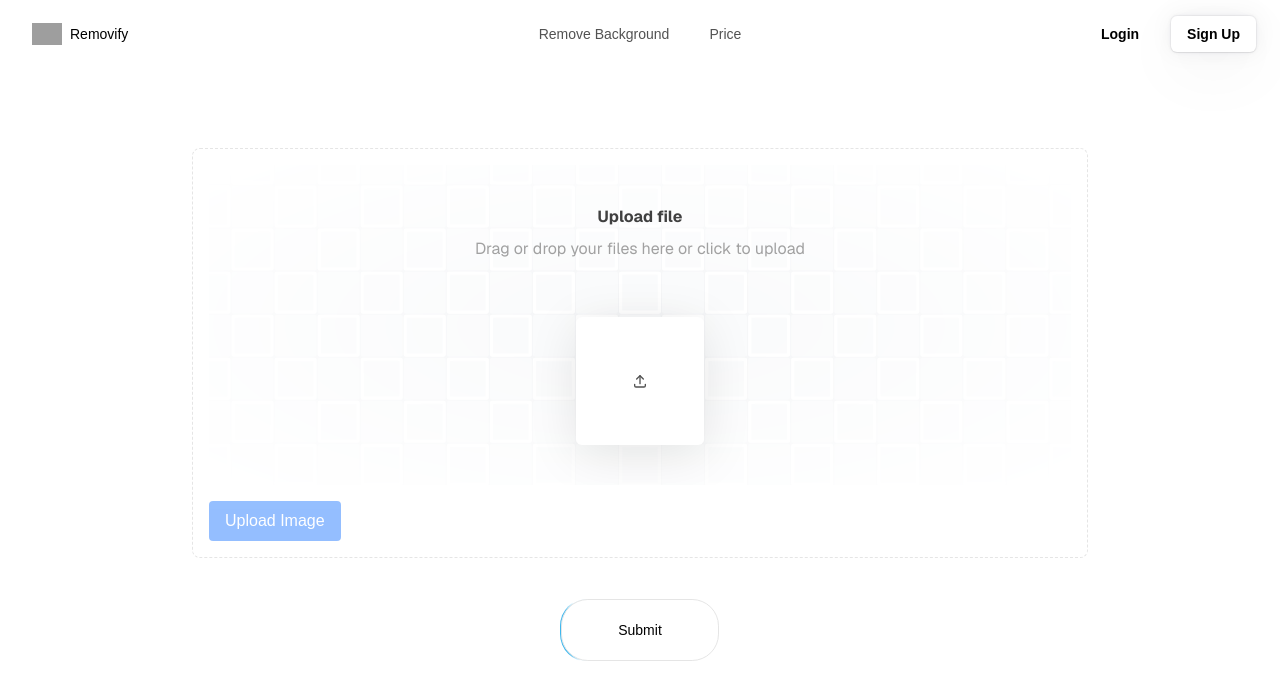
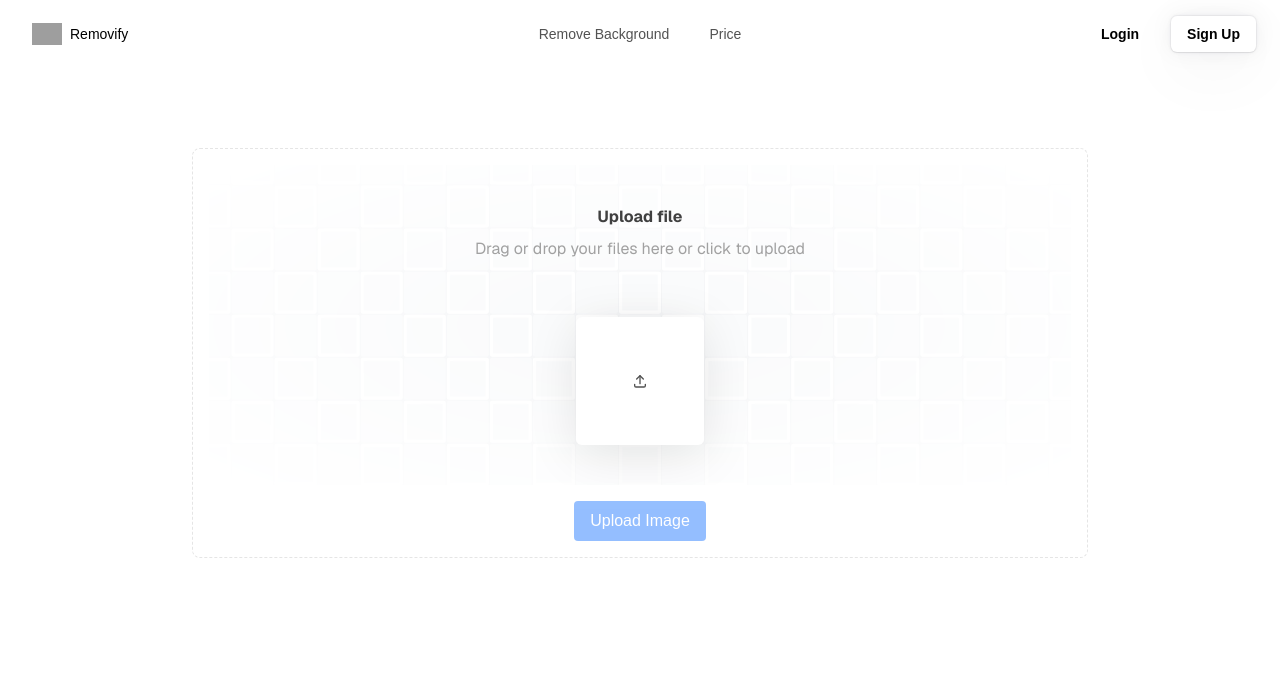
Before and after one commit to h4r1z1b4mx/Removify, a Next.js app in the folder frontend/: page /upload in a window 1280 px wide. Shown: the top 700 px of the page. Built offline with nearby package versions, Linux system fonts and the light colour scheme; grey boxes are pictures that could not be loaded.

Commit message:
issue solved

```diff
--- a/frontend/src/app/upload/page.js
+++ b/frontend/src/app/upload/page.js
@@ -12,10 +12,6 @@
         <div>
         <FileUploadDemo/>
         </div>
-        <Link href={'/download'} className=" w-full flex item-center">
-
-          <MovingBorderDemo/>
-        </Link>
       </div>
     </>
   );
--- a/frontend/src/components/FileUploadDemo.jsx
+++ b/frontend/src/components/FileUploadDemo.jsx
@@ -68,7 +68,7 @@
       console.log('Response received:', response.data);
 
       // Navigate to download page with the image data
-      router.push(`/download?imageId=${response.data.image_id}`);
+      router.push(`/download?imageId=${response.data.original_filename}`);
     } catch (err) {
       setLoading(false);
       console.error('Full error details:', err);
@@ -92,7 +92,7 @@
     <div className="w-full max-w-4xl mx-auto min-h-96 border border-dashed bg-white dark:bg-black border-neutral-200 dark:border-neutral-800 rounded-lg p-4">
       <FileUpload onChange={handleFileUpload} />
 
-      <div className="mt-4">
+      <div className="w-full flex justify-center mt-4">
         <button
           onClick={handleSubmit}
           className="px-4 py-2 bg-blue-500 text-white rounded hover:bg-blue-600 disabled:opacity-50"
```
Also changed, not shown: 4 other files (tests, documents, lock files or other folders).
